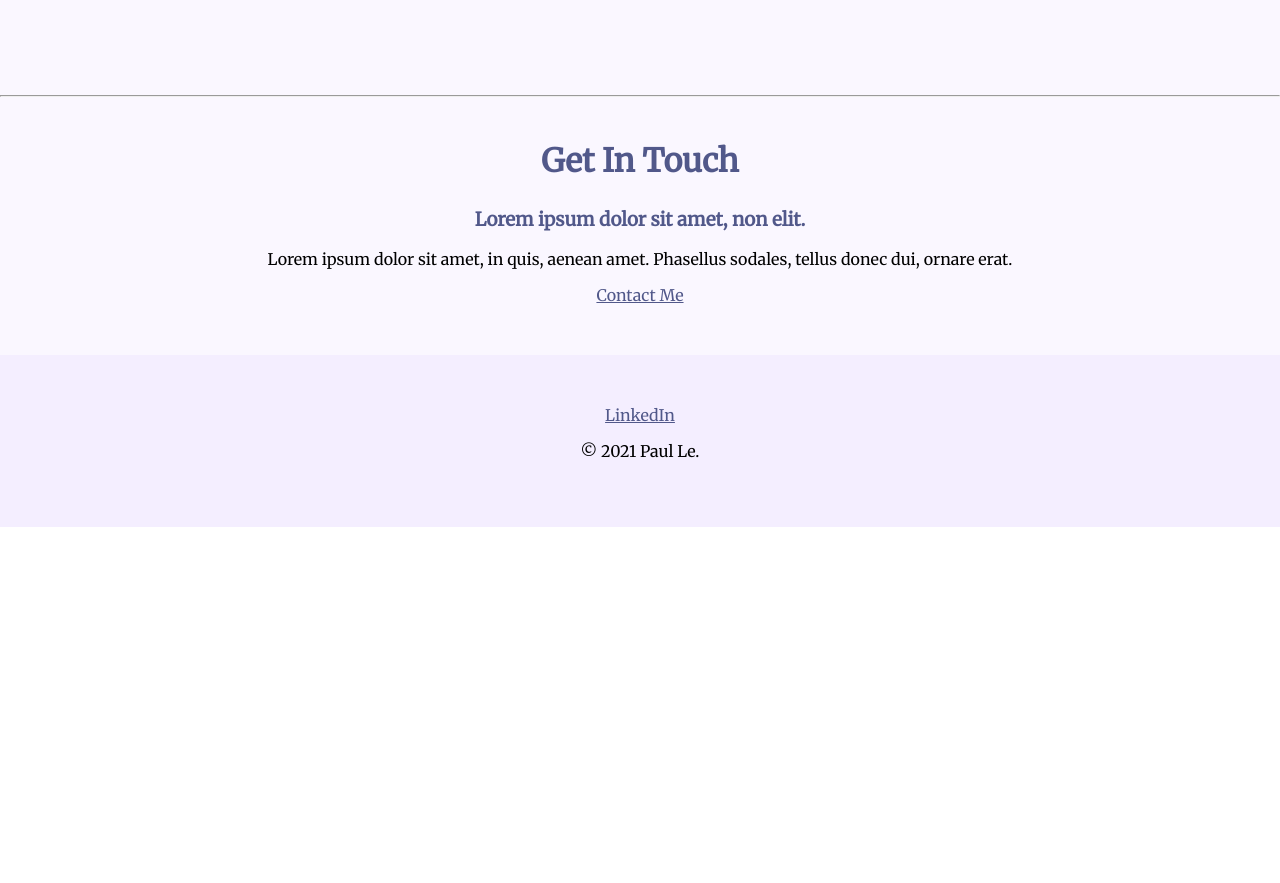
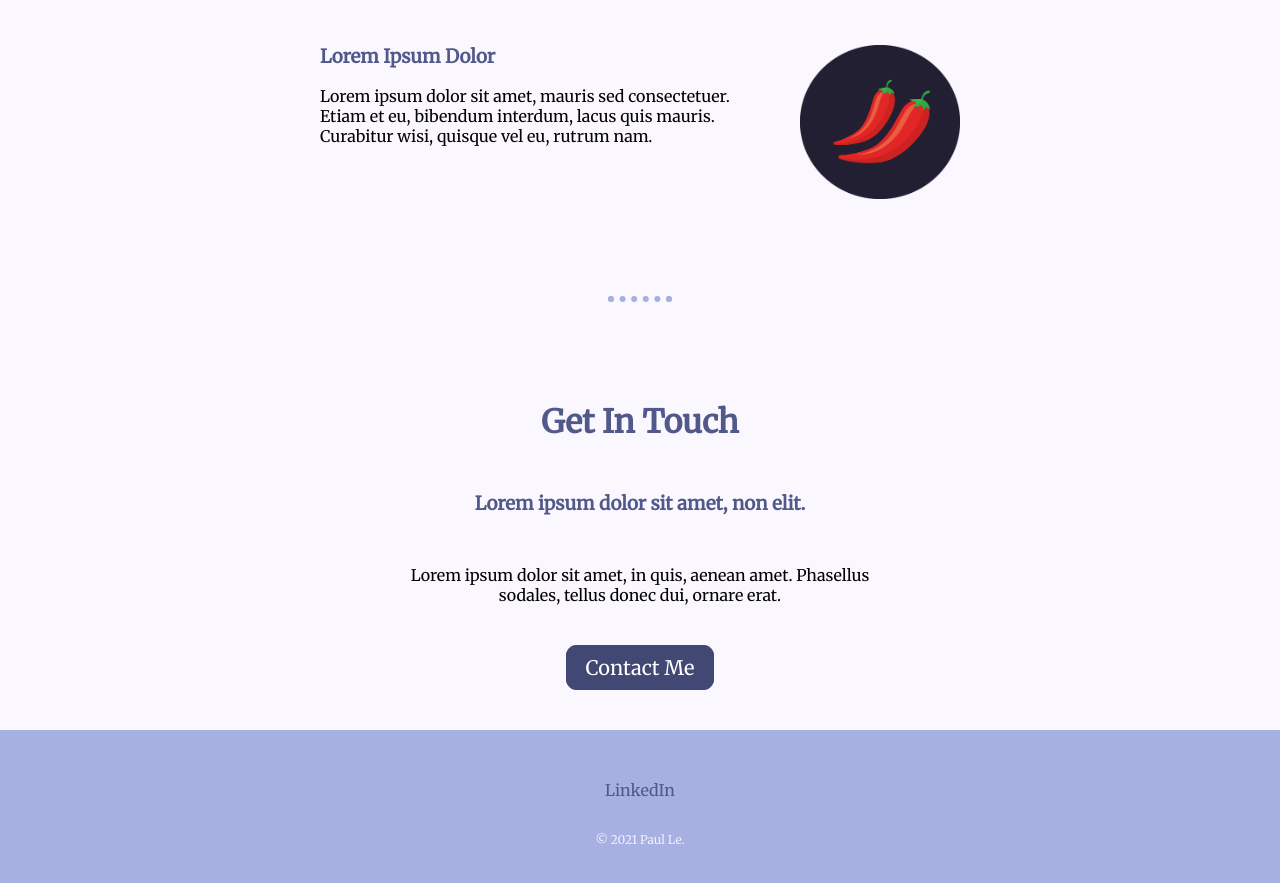
Before and after one commit to PaulLe7/My-Personal-Website, a plain HTML site: page index.html in a window 1280 px wide. Shown: the part 1555-2438 px from the top of the page. Before the commit the page ends 2082 px from the top, so only its background shows below. Drawn offline with Linux system fonts and the light colour scheme.

Commit message:
update website design

```diff
--- a/css/style.css
+++ b/css/style.css
@@ -15,6 +15,7 @@ h1 {
 h2 {
     font-size: 2rem;
     color: #51588a;
+    margin: 50px auto;
 }
 
 h3 {
@@ -23,12 +24,26 @@ h3 {
 
 a {
     color: #51588a;
+    margin: 10px 20px;
+    text-decoration: none;
+}
+
+a:hover {
+    color: #f4eeff;
 }
 
 hr {
+    border: dotted #a6b1e1 6px;
+    border-bottom: none;
+    width: 4%;
+    margin: 100px auto;
 }
 
 /* class selectors */
+
+.underline {
+    text-decoration: underline;
+}
 
 .text-box-50 {
     margin: 0 auto;
@@ -38,10 +53,6 @@ hr {
 .skill-row {
     text-align: left;
     margin: 80px auto 150px auto;
-}
-
-.skills {
-    margin: 80px 0 0 0;
 }
 
 .top-container {
@@ -55,8 +66,8 @@ hr {
 }
 
 .bottom-container {
-    background-color: #f4eeff;
-    padding: 50px 0 50px 0;
+    background-color: #a6b1e1;
+    padding: 50px 0 30px 0;
 }
 
 .pro { /* use <span></span> to underline or other inline alterations */
@@ -93,7 +104,46 @@ hr {
 }
 
 .contact-me {
-    padding: 10px 0 50px 0;
+    padding: 0 0 50px 0;
+    width: 40%;
+    margin: 0 auto;
 }
 
+.contact-message {
+    margin: 50px auto 50px auto;
+}
+
+.btn {
+    background: #424874;
+    background-image: -webkit-linear-gradient(top, #424874, #424874);
+    background-image: -moz-linear-gradient(top, #424874, #424874);
+    background-image: -ms-linear-gradient(top, #424874, #424874);
+    background-image: -o-linear-gradient(top, #424874, #424874);
+    background-image: linear-gradient(to bottom, #424874, #424874);
+    -webkit-border-radius: 11;
+    -moz-border-radius: 11;
+    border-radius: 11px;
+    font-family: 'Merriweather', serif;
+    color: #ffffff;
+    font-size: 20px;
+    padding: 10px 20px 10px 20px;
+    text-decoration: none;
+  }
+
+  .btn:hover {
+    background: #a6b1e1;
+    background-image: -webkit-linear-gradient(top, #a6b1e1, #a6b1e1);
+    background-image: -moz-linear-gradient(top, #a6b1e1, #a6b1e1);
+    background-image: -ms-linear-gradient(top, #a6b1e1, #a6b1e1);
+    background-image: -o-linear-gradient(top, #a6b1e1, #a6b1e1);
+    background-image: linear-gradient(to bottom, #a6b1e1, #a6b1e1);
+    text-decoration: none;
+  }
+
+  .copyright-message {
+      font-size: 0.75rem;
+      color: #f4eeff;
+      padding: 20px 0;
+  }
+
 /* id selectors */
--- a/index.html
+++ b/index.html
@@ -15,7 +15,7 @@
     <div class="top-container">
         <img class="top-cloud" src="images/cloud.png" alt="cloud-img">
         <h1>I'm Paul.</h1>
-        <h2 class="weight-normal">A Finance & Economics graduate.</h2>
+        <h2 class="weight-normal">A <span class="underline">Finance & Economics</span> graduate.</h2>
         <img class="bottom-cloud" src="images/cloud.png" alt="cloud-img">
         <img src="images/mountain.png" alt="mountain-img">
     </div>
@@ -49,7 +49,7 @@
         <div class="contact-me">
             <h2>Get In Touch</h2>
             <h3>Lorem ipsum dolor sit amet, non elit.</h3>
-            <p>Lorem ipsum dolor sit amet, in quis, aenean amet. Phasellus sodales, tellus donec dui, ornare erat.</p>
+            <p class="contact-message">Lorem ipsum dolor sit amet, in quis, aenean amet. Phasellus sodales, tellus donec dui, ornare erat.</p>
             <a class="btn" href="mailto:taulnle@gmail.com">Contact Me</a>
         </div>
     </div>
@@ -57,7 +57,7 @@
 
     <div class="bottom-container">
         <a class="footer-link" href="https://www.linkedin.com/in/plle">LinkedIn</a>
-        <p>© 2021 Paul Le.</p>
+        <p class="copyright-message">© 2021 Paul Le.</p>
     </div>
 
 </body>
```
